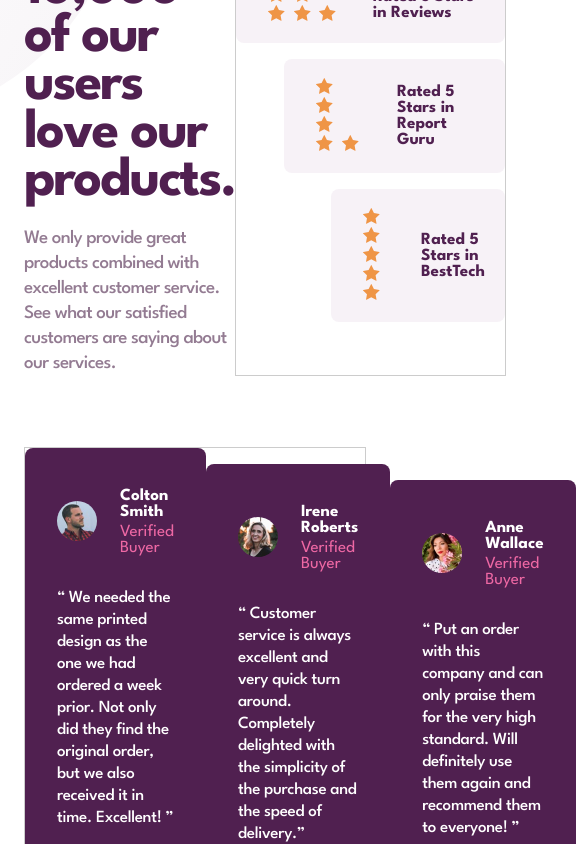
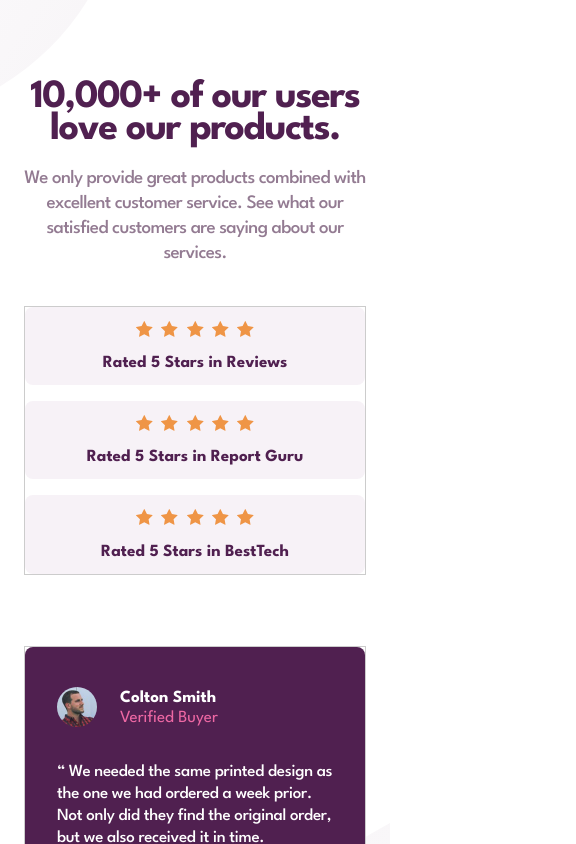
Before and after one commit to ostapyshyn/FM-Social-proof-section, a React (Create React App) app: page / in a window 390 px wide. Shown: the top 844 px of the page, 576 px wide, since content can reach past the window. Built offline with nearby package versions, Linux system fonts and the light colour scheme.

Commit message:
Add responsive

```diff
--- a/public/index.html
+++ b/public/index.html
@@ -30,7 +30,6 @@
     <title>React App</title>
   </head>
   <body>
-    <noscript>You need to enable JavaScript to run this app.</noscript>
     <div id="root"></div>
     <!--
       This HTML file is a template.
--- a/src/App.js
+++ b/src/App.js
@@ -1,47 +1,28 @@
 import RateBar from './components/RateBar/';
 import ReviewCard from './components/ReviewCard';
-
-import colton from './assets/img/image-colton.jpg';
-import anne from './assets/img/image-anne.jpg';
-import irene from './assets/img/image-irene.jpg';
 import About from './components/About';
 
 import styles from './App.module.scss';
+import testimonials from './assets/data/testimonials';
+import ratings from './assets/data/ratings';
 
 function App() {
   return (
     <main>
-
       <div className={styles.topInfo}>
         <About />
         <div className={styles.rates}>
-            <RateBar text={'Rated 5 Stars in Reviews'} margin={0} />
-            <RateBar text={'Rated 5 Stars in Report Guru'} margin={48} />
-            <RateBar text={'Rated 5 Stars in BestTech'} margin={95} />
+          {ratings.map((rating, index) => {
+            return <RateBar key={index} text={rating.title} value={rating.value} />;
+          })}
         </div>
       </div>
 
       <div className={styles.reviews}>
-          <ReviewCard
-            name="Colton Smith"
-            img={colton}
-            review="“ We needed the same printed design as the one we had ordered a week prior. Not only did they find the original order, but we also received it in time. Excellent! ”"
-            top={0}
-          />
-          <ReviewCard
-            name="Irene Roberts"
-            img={irene}
-            review="“ Customer service is always excellent and very quick turn around. Completely delighted with the simplicity of the purchase and the speed of delivery.”"
-            top={16}
-          />
-          <ReviewCard
-            name="Anne Wallace"
-            img={anne}
-            review="“ Put an order with this company and can only praise them for the very high standard. Will definitely use them again and recommend them to everyone! ”"
-            top={32}
-          />
+        {testimonials.map((testimonial, index) => {
+          return <ReviewCard key={index} user={testimonial.user} review={testimonial.content} />;
+        })}
       </div>
-
     </main>
   );
 }
--- a/src/App.module.scss
+++ b/src/App.module.scss
@@ -6,6 +6,11 @@
 
   display: flex;
   justify-content: space-between;
+  align-items: center;
+
+  @media (max-width: 920px) {
+    flex-direction: column;
+  }
 }
 
 .reviews {
@@ -16,17 +21,47 @@
 
   display: flex;
   justify-content: space-between;
-  align-items: flex-start;
+  gap: 24px;
+
+  @media (max-width: 920px) {
+    flex-direction: column;
+    align-items: center;
+  }
 }
 
 .rates {
   max-width: 540px;
   border: 1px solid #ccc;
+  width: 100%;
+
+  &:first-child {
+    color: aquamarine;
+    background-color: blue;
+  }
+
+  @media (max-width: 1040px) {
+    display: flex;
+    flex-direction: column;
+    align-items: flex-end;
+  }
+
+  @media (max-width: 920px) {
+    align-items: center;
+  }
 }
 
 main {
+  height: 100%;
   display: flex;
   flex-direction: column;
+  justify-content: center;
   align-items: center;
-  justify-content: center;
+
+  @media (max-width: 375px) {
+    justify-content: normal;
+  }
+
+  @media (max-width: 920px) {
+    height: auto;
+  }
 }
--- /dev/null
+++ b/src/assets/data/ratings.js
@@ -0,0 +1,15 @@
+// eslint-disable-next-line import/no-anonymous-default-export
+export default [
+  {
+    title: 'Rated 5 Stars in Reviews',
+    value: 5,
+  },
+  {
+    title: 'Rated 5 Stars in Report Guru',
+    value: 5,
+  },
+  {
+    title: 'Rated 5 Stars in BestTech',
+    value: 5,
+  },
+];
--- /dev/null
+++ b/src/assets/data/testimonials.js
@@ -0,0 +1,30 @@
+import colton from '../img/image-colton.jpg';
+import anne from '../img/image-anne.jpg';
+import irene from '../img/image-irene.jpg';
+// eslint-disable-next-line import/no-anonymous-default-export
+export default [
+  {
+    user: {
+      name: 'Colton Smith',
+      isVerified: true,
+      photo: colton,
+    },
+    content: `“ We needed the same printed design as the one we had ordered a week prior. Not only did they find the original order, but we also received it in time. Excellent! ”`,
+  },
+  {
+    user: {
+      name: 'Irene Roberts',
+      isVerified: false,
+      photo: irene,
+    },
+    content: `“ Customer service is always excellent and very quick turn around. Completely delighted with the simplicity of the purchase and the speed of delivery.”`,
+  },
+  {
+    user: {
+      name: 'Anne Wallace',
+      isVerified: true,
+      photo: anne,
+    },
+    content: `“ Put an order with this company and can only praise them for the very high standard. Will definitely use them again and recommend them to everyone! ”`,
+  },
+];
--- a/src/components/About/About.jsx
+++ b/src/components/About/About.jsx
@@ -6,10 +6,10 @@ function RateBar({ text }) {
   return (
     <section className={styles.container}>
       <h1>10,000+ of our users love our products.</h1>
-      <h2>
+      <p>
         We only provide great products combined with excellent customer service. See what our
         satisfied customers are saying about our services.
-      </h2>
+      </p>
     </section>
   );
 }
--- a/src/components/About/About.module.scss
+++ b/src/components/About/About.module.scss
@@ -7,15 +7,28 @@
     font-size: 56px;
     line-height: 48px;
     letter-spacing: -2px;
+
     color: var(--very-dark-magenta);
+
+    @media (max-width: 920px) {
+      text-align: center;
+      font-size: 40px;
+      line-height: 32px;
+      letter-spacing: -1.42857px;
+    }
   }
 
-  h2 {
+  p {
     font-weight: 500;
     font-size: 19px;
     line-height: 25px;
     letter-spacing: -0.633333px;
     color: var(--dark-grayish-magenta);
     margin-top: 20px;
+
+    @media (max-width: 920px) {
+      text-align: center;
+      margin-bottom: 40px;
+    }
   }
 }
--- a/src/components/RateBar/RateBar.jsx
+++ b/src/components/RateBar/RateBar.jsx
@@ -4,15 +4,20 @@ import styles from './RateBar.module.scss';
 
 import { Star } from '../../assets/svg/svg-icons';
 
-function RateBar({ text, margin }) {
+const times = (fn, n) => Array.from({ length: n }, (_, idx) => fn(idx));
+
+function RateBar({ text, value }) {
   return (
-    <section className={styles.container} style={{ marginLeft: margin }}>
+    <section className={styles.container}>
       <div className={styles.stars}>
-        {Array.from({ length: 5 }, (_, i) => (
-          <span key={i} className={styles.star}>
-            <Star />
-          </span>
-        ))}
+        {times(
+          (id) => (
+            <span key={id} className={styles.star}>
+              <Star />
+            </span>
+          ),
+          value,
+        )}
       </div>
 
       <h2 className={styles.text}>{text}</h2>
--- a/src/components/RateBar/RateBar.module.scss
+++ b/src/components/RateBar/RateBar.module.scss
@@ -1,14 +1,28 @@
 .container {
+  border-radius: 8px;
+  background-color: var(--light-grayish-magenta);
+  padding: 19px 20px 19px 32px;
+  max-width: 445px;
+  margin-bottom: 16px;
+  width: 100%;
+
   display: flex;
   align-items: center;
-  max-width: 445px;
-  background-color: var(--light-grayish-magenta);
-  padding: 19px 20px 19px 32px;
-  border-radius: 8px;
-  margin-bottom: 16px;
+
+  @media (max-width: 920px) {
+    text-align: center;
+    display: block;
+    padding: 14px 14px;
+    margin-left: 0px !important;
+  }
 
   .stars {
     margin-right: 32.45px;
+
+    @media (max-width: 920px) {
+      margin-right: 0;
+      margin-bottom: 15.23px;
+    }
     .star {
       margin-right: 8.45px;
       &:last-child {
@@ -23,8 +37,35 @@
     line-height: 16px;
     color: var(--very-dark-magenta);
   }
+  &:nth-child(2) {
+    transform: translateX(48px);
+  }
+
+  &:nth-child(3) {
+    transform: translateX(95px);
+  }
 
   &:last-child {
     margin-bottom: 0px;
   }
+
+  @media (max-width: 375px) {
+    &:nth-child(2) {
+      transform: translateX(0);
+    }
+
+    &:nth-child(3) {
+      transform: translateX(0);
+    }
+  }
+
+  @media (max-width: 1040px) {
+    &:nth-child(2) {
+      transform: translateX(0);
+    }
+
+    &:nth-child(3) {
+      transform: translateX(0);
+    }
+  }
 }
--- a/src/components/ReviewCard/ReviewCard.jsx
+++ b/src/components/ReviewCard/ReviewCard.jsx
@@ -2,16 +2,18 @@ import React from 'react';
 
 import styles from './ReviewCard.module.scss';
 
-function RateCard({ img, name, review, top }) {
+function RateCard({ user, review }) {
   return (
-    <section className={styles.container} style={{ marginTop: top }}>
+    <section className={styles.container}>
       <div className={styles.user}>
         <div className={styles.image}>
-          <img src={img} alt="user" />
+          <img src={user.photo} alt="user" />
         </div>
         <div>
-          <h2 className={styles.name}>{name}</h2>
-          <p className={styles.buyer}>Verified Buyer</p>
+          <h2 className={styles.name}>{user.name}</h2>
+          <p className={styles.buyer}>
+            {user.isVerified ? 'Verified Buyer' : 'Not Verified Buyer'}
+          </p>
         </div>
       </div>
       <p className={styles.review}>{review}</p>
--- a/src/components/ReviewCard/ReviewCard.module.scss
+++ b/src/components/ReviewCard/ReviewCard.module.scss
@@ -3,16 +3,13 @@
   background-color: var(--very-dark-magenta);
   padding: 40px 32px 32px 32px;
   border-radius: 8px;
-  margin-top: 24px;
 
   .user {
+    margin-bottom: 31px;
     display: flex;
     align-items: center;
-    margin-bottom: 31px;
-
     .image {
       margin-right: 23px;
-
       img {
         border-radius: 50%;
         width: 40px;
@@ -42,4 +39,14 @@
     letter-spacing: -0.303571px;
     color: var(--white);
   }
+
+  &:nth-child(2) {
+    transform: translateY(16px);
+  }
+
+  &:nth-child(3) {
+    transform: translateY(32px);
+  }
+
+
 }
--- a/src/index.css
+++ b/src/index.css
@@ -8,7 +8,6 @@
 
 html,
 body,
-main,
 #root {
   height: 100%;
 }
@@ -25,7 +24,6 @@ body {
   margin: 0;
   padding: 1.5rem;
   font-size: 15px;
-
   background-image: url(assets/svg/bg-pattern-top-desktop.svg),
     url(assets/svg/bg-pattern-bottom-desktop.svg);
   background-repeat: no-repeat, no-repeat;
@@ -40,3 +38,9 @@ body {
 code {
   font-family: source-code-pro, Menlo, Monaco, Consolas, 'Courier New', monospace;
 }
+
+@media (max-width: 920px) {
+  body {
+    padding-block: 82px 99px;
+  }
+}
```
Lines whose indentation alone changed are shown as unchanged.
